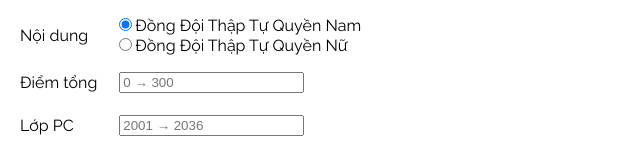
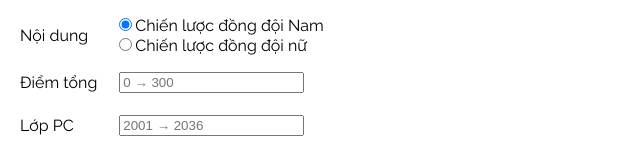
Before and after one commit to vungoctrung93/vovinamtranhcupcocvang, a website: page Public/suathongtin.html in a window 1280 px wide. Shown: the top 156 px of the page, without its empty margins (0-640 px from the left). Drawn offline with Linux system fonts and the light colour scheme.

Commit message:
Sửa đổi nội dung thi

```diff
--- a/Public/suathongtin.html
+++ b/Public/suathongtin.html
@@ -59,13 +59,13 @@
   <script>
     let noidungList = [
       {
-        id: "dongdoithaptunam",
-        text: "Đồng Đội Thập Tự Quyền Nam",
+        id: "dongdoinam",
+        text: "Chiến lược đồng đội Nam",
         checked: true
       },
       {
-        id: "dongdoithaptunu",
-        text: "Đồng Đội Thập Tự Quyền Nữ"
+        id: "dongdoinu",
+        text: "Chiến lược đồng đội nữ"
       }
     ]
     noidungList.forEach(noidung => {
```
